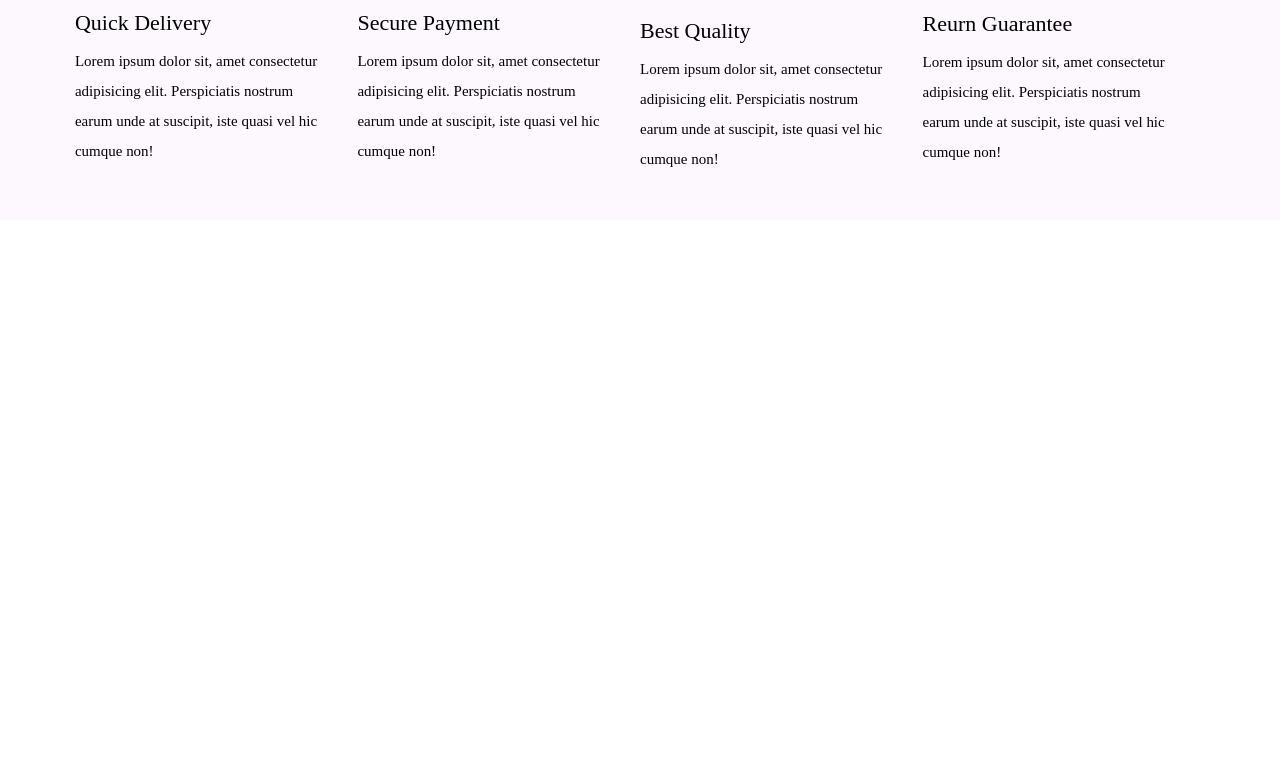
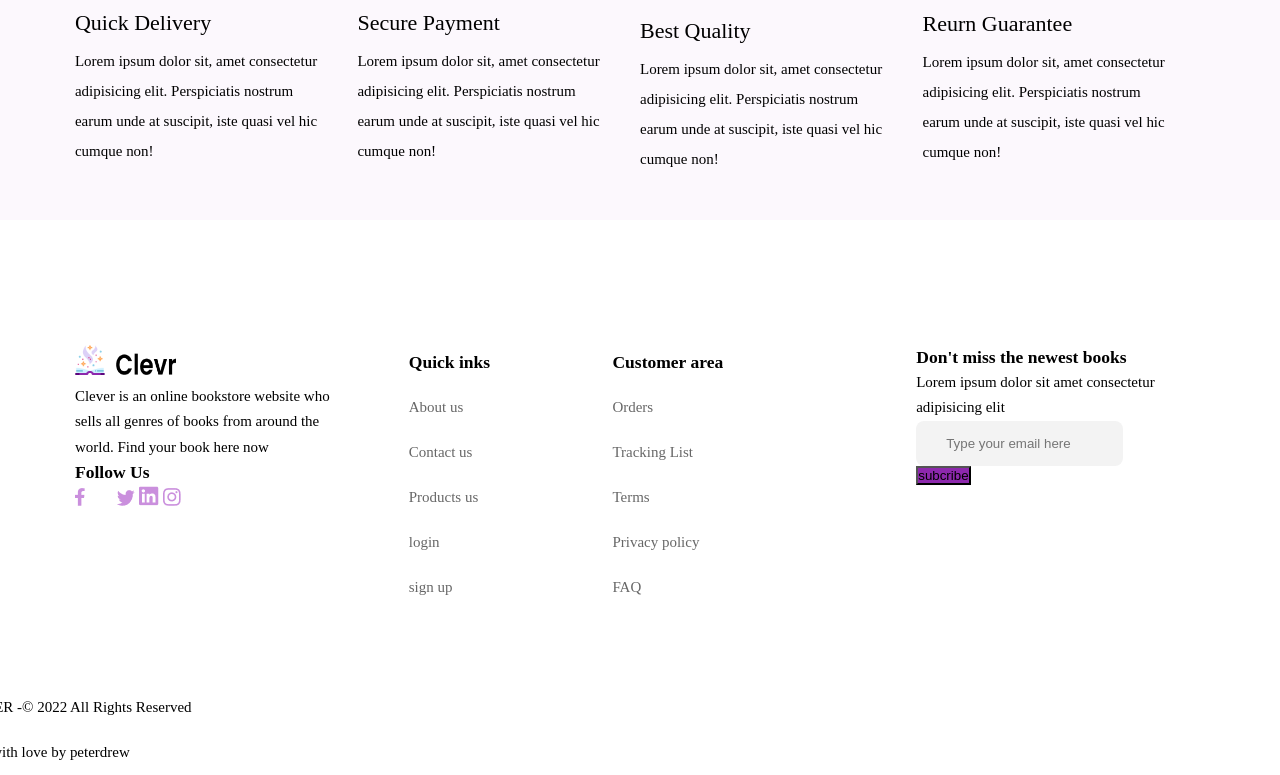
Before and after one commit to Omekagu/clevr, a website: page index.html in a window 1280 px wide. Shown: the part 1833-2608 px from the top of the page. Before the commit the page ends 2053 px from the top, so only its background shows below. Drawn offline with Linux system fonts and the light colour scheme.

Commit message:
third commit

```diff
--- a/index.html
+++ b/index.html
@@ -20,7 +20,7 @@
       <input
         placeholder="find books here.."
         type="text"
-        class="navbar__input"
+        class="navbar__input input"
       /><img src="./img/search (1).png" alt="search" class="navbar__search" />
 
       <img src="./img/basket.png" alt="basket" class="navbar__basket" />
@@ -202,5 +202,80 @@
         </div>
       </div>
     </section>
+
+    <!-- FOOTER SECTION -->
+    <footer class="footer">
+      <div class="footer__container">
+      <div class="footer__left">
+        <div class="navbar__nav">
+          <img src="./img/icon (2).png" alt="logo" class="navbar__logo" />
+          <img src="./img/Clevr.png" alt="" class="navbar__logo-text" />
+        </div>
+        <p class="footer__paragraph">
+          Clever is an online bookstore website who sells all genres of books
+          from around the world. Find your book here now
+        </p>
+
+        <h3 class="footer__head">Follow Us</h3>
+
+        <div class="footer__icon">
+          <a href=""
+            ><img src="./img/Vector.png" alt="facebook" class="footer__icon"
+          /></a>
+          <a href=""
+            ><img src="./img/Vector-1.png" alt="youtube" class="footer__icon"
+          /></a>
+          <a href=""
+            ><img src="./img/Vector-2.png" alt="twiter" class="footer__icon"
+          /></a>
+          <a href=""
+            ><img src="./img/Vector-3.png" alt="linknd" class="footer__icon"
+          /></a>
+          <a href=""
+            ><img src="./img/Vector-4.png" alt="instagram" class="footer__icon"
+          /></a>
+        </div>
+      </div>
+
+      <div class="footer__center">
+        <h3 class="footer__head">Quick inks</h3>
+        <ul class="footer__list">
+          <a href=""><li class="footer__item">About us</li></a>
+          <a href=""><li class="footer__item">Contact us</li></a>
+          <a href=""><li class="footer__item">Products us</li></a>
+          <a href=""><li class="footer__item">login</li></a>
+          <a href=""><li class="footer__item">sign up</li></a>
+        </ul>
+      </div>
+
+      <div class="footer__right">
+        <h3 class="footer__head">Customer area</h3>
+        <ul class="footer__list">
+          <a href=""><li class="footer__item">Orders</li></a>
+          <a href=""><li class="footer__item">Tracking List</li></a>
+          <a href=""><li class="footer__item">Terms</li></a>
+          <a href=""><li class="footer__item">Privacy policy</li></a>
+          <a href=""><li class="footer__item">FAQ</li></a>
+        </ul>
+      </div>
+
+      <div class="footer__subscribe">
+        <h3 class="footer__head">Don't miss the newest books</h3>
+       <p class="footer__subscribe--paragraph">Lorem ipsum dolor sit amet consectetur adipisicing elit</p>
+
+
+       <input
+        placeholder="Type your email here"
+        type="text"
+        class="footer__input input"
+      />
+       <button class="btn footer__subscribe-btn">subcribe</button>
+      </div>
+      </div>
+      </div>
+    </footer>
+    <div class="footer__right"> <p class="footer__subscribe--paragraph">CLEVER -&copy; 2022 All Rights Reserved</p>
+
+      <p class="love">made with love by peterdrew</p></div>
   </body>
 </html>
--- /dev/null
+++ b/scss/components/_input.scss
@@ -0,0 +1,8 @@
+.input {
+  background: #f3f3f3;
+  border-radius: 8px;
+  border: none;
+  cursor: pointer;
+  height: 3rem;
+  padding-left: 2rem;
+}
--- /dev/null
+++ b/scss/layout/_footer.scss
@@ -0,0 +1,40 @@
+.footer {
+  padding: 5rem 5rem;
+
+  &__container {
+    @include flex;
+    margin-right: 2rem;
+  }
+
+  &__left {
+    width: 20rem;
+    line-height: 1.7rem;
+  }
+  &__center {
+    width: 25rem;
+    line-height: 3rem;
+    transform: translateX(5rem) translateY(3rem);
+  }
+  &__right {
+    transform: translateX(-3rem) translateY(3rem);
+    width: 20rem;
+    line-height: 3rem;
+  }
+  &__subscribe {
+    transform: translateY(-1rem);
+    width: 20rem;
+    line-height: 1.7rem;
+  }
+  &__head {
+  }
+  &__list {
+    text-decoration: none;
+  }
+  &__item {
+    list-style: none;
+  }
+  a {
+    color: $color-primary-dark;
+    text-decoration: none;
+  }
+}
--- a/scss/components/_navbar.scss
+++ b/scss/layout/_navbar.scss
@@ -24,14 +24,8 @@
   }
 
   &__input {
-    background: #f3f3f3;
-    border-radius: 8px;
-    border: none;
-    cursor: pointer;
-    height: 3rem;
     width: 30rem;
     transform: translateX(2rem);
-    padding-left: 2rem;
   }
 
   &__search {
--- a/scss/main.scss
+++ b/scss/main.scss
@@ -2,12 +2,14 @@
 @import './abstract/typography';
 @import './abstract/variables';
 
-@import './components/navbar';
-@import './components/header';
-@import './components/footer';
 @import './components/button';
+@import './components/input';
+
+@import './layout/footer';
+@import './layout/navbar';
 
 @import './pages/section';
 @import './pages/features';
+@import './pages/header';
 
 @import './base/base';
```
Also changed, not shown: dist/css/main.css, scss/components/_footer.scss (deleted), scss/pages/_header.scss (renamed from scss/components/_header.scss), 1 other file.
